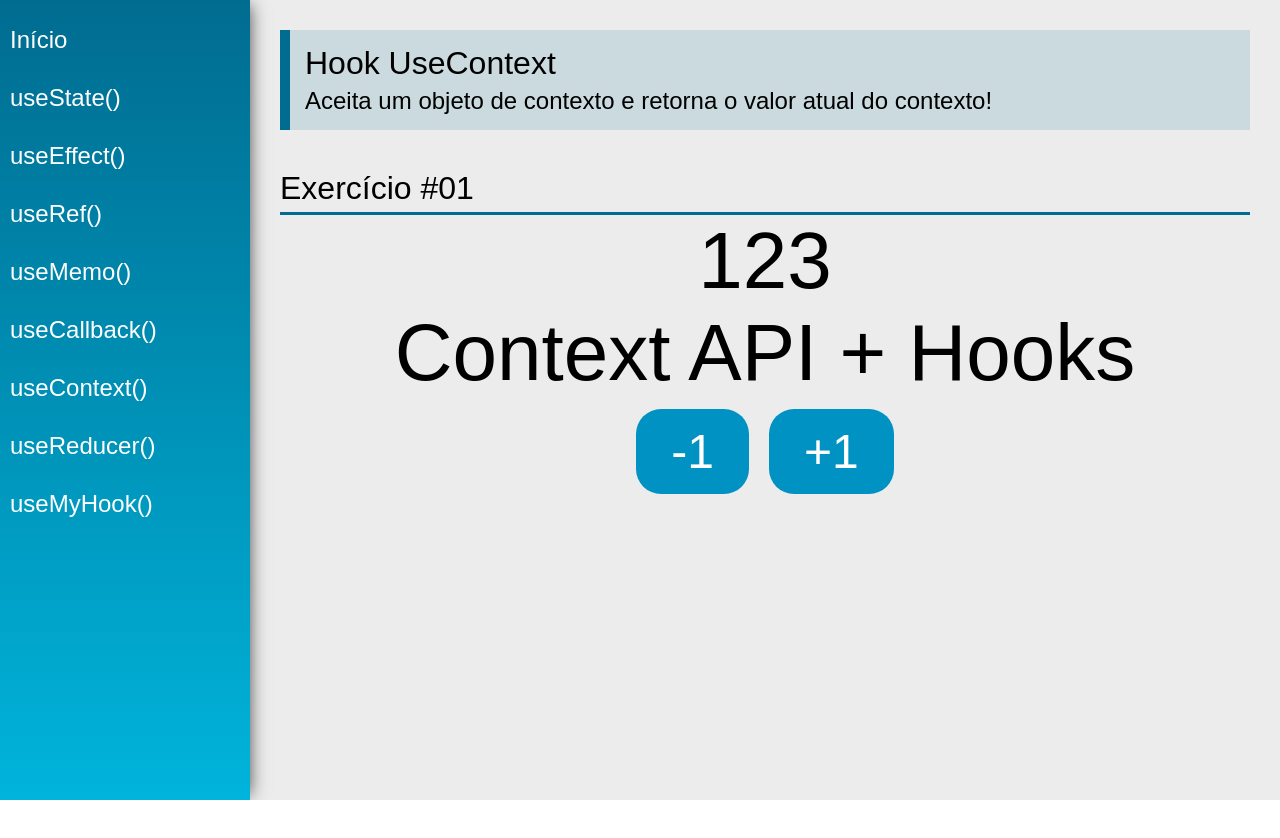
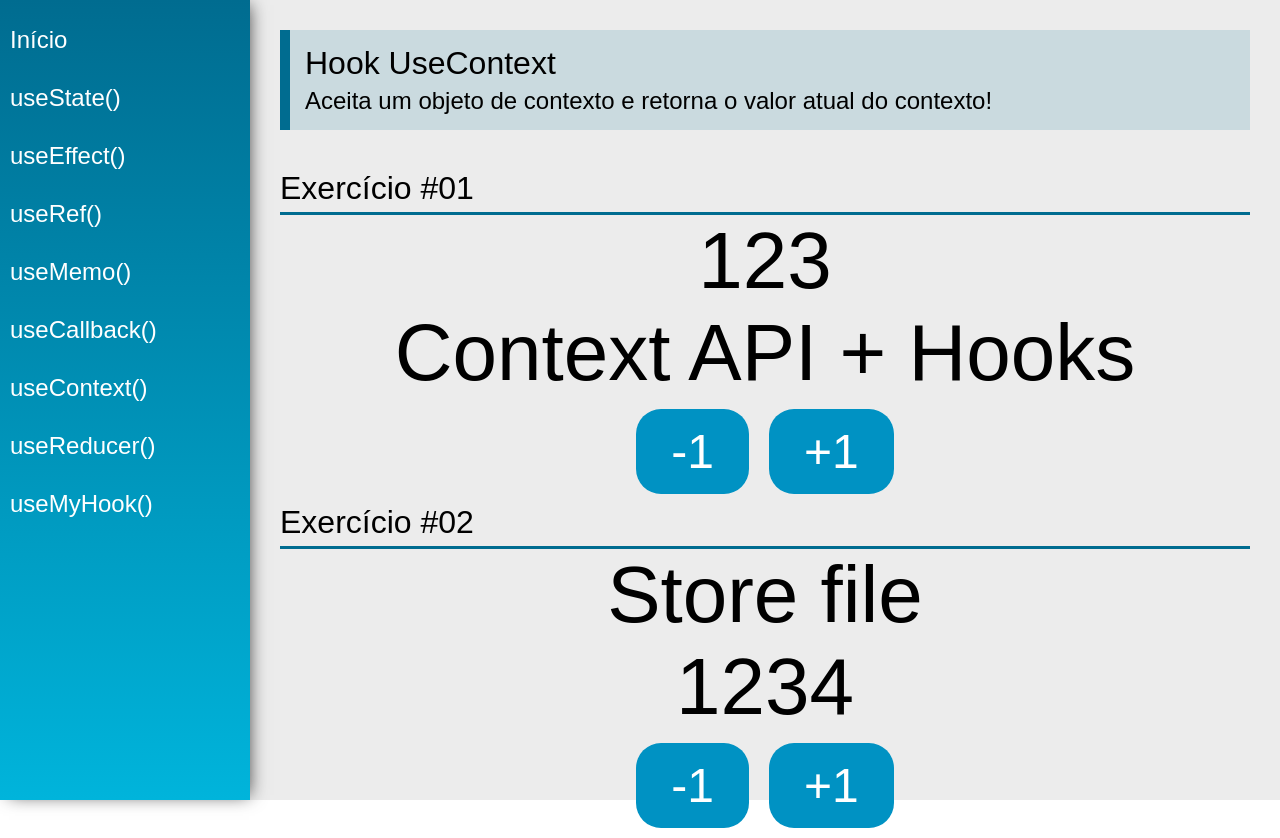
Before and after one commit to dronan/reactHooks, a React (Create React App) app: page /useContext in a window 1280 px wide. Before the commit the page ends 800 px from the top, so only its background shows below. Built offline with nearby package versions, Linux system fonts and the light colour scheme.

Commit message:
exemplo de uso do setcontext em um outro caso de uso, onde passamos funcao para um outro componente trabalhar

```diff
--- /dev/null
+++ b/src/data/Store.jsx
@@ -0,0 +1,33 @@
+import React, { useState } from 'react'
+
+const initialState = {
+    number: 1234,
+    text: 'Store file'
+}
+
+export const AppContext = React.createContext(initialState)
+
+const Store = props => {
+
+    const [state, setState] = useState(initialState)
+
+    function updateState(key, value) {
+        setState({
+            ...state,
+            [key]: value
+        })
+    }
+
+    return (
+        <AppContext.Provider value={{
+                number: state.number,
+                text: state.text,
+                setNumber: n => updateState('number', n),
+                setText: t => updateState('text', t)
+            }}>
+            {props.children}
+        </AppContext.Provider>
+    )
+}
+
+export default Store
--- a/src/views/App.jsx
+++ b/src/views/App.jsx
@@ -6,12 +6,14 @@ import Menu from '../components/layout/Menu'
 import Content from '../components/layout/Content'
 
 import DataContext, { data } from '../data/DataContext'
+import Store from '../data/Store'
 
 const App = props => {
 
     const [state, setState] = useState(data)
 
     return (
+        <Store>
             <DataContext.Provider value={{state, setState}}>
                     <div className="App">
                         <Router>
@@ -20,6 +22,7 @@ const App = props => {
                         </Router>
                     </div>
             </DataContext.Provider>
+        </Store>
     )
 }
 
--- a/src/views/examples/UseContext.jsx
+++ b/src/views/examples/UseContext.jsx
@@ -1,8 +1,9 @@
-import React, { useContext } from 'react'
+import React, { useContext, useEffect } from 'react'
 import PageTitle from '../../components/layout/PageTitle'
 
 import DataContext from '../../data/DataContext'
 import SectionTitle from '../../components/layout/SectionTitle'
+import { AppContext } from '../../data/Store'
 
 /*
     * usado para compartilhar dados entre componentes sem a necessidade de passar props.
@@ -22,12 +23,20 @@ const UseContext = (props) => {
 
     const {state, setState} = useContext(DataContext)
 
-    function setNumber(n) {
+    function addNumber(n) {
         setState({
             ...state,
             number: n
         })
     }
+
+    const { number, text, setNumber, setText } = useContext(AppContext)
+
+    useEffect(function() {
+        if(number > 1250) {
+            setText('Eita!!!')
+        }
+    },[number])
 
     return (
         <div className="UseContext">
@@ -42,11 +51,22 @@ const UseContext = (props) => {
                 <span className="text">{state.text}</span>
 
                 <div>
-                    <button className="btn" onClick={() => setNumber(state.number - 1)}>-1</button>
-                    <button className="btn" onClick={() => setNumber(state.number + 1)}>+1</button>
+                    <button className="btn" onClick={() => addNumber(state.number - 1)}>-1</button>
+                    <button className="btn" onClick={() => addNumber(state.number + 1)}>+1</button>
                 </div>
 
             </div>
+
+            <SectionTitle title="Exercício #02" />
+            <div className="center">
+                <span className="text">{text}</span>
+                <span className="text">{number}</span>
+                <div>
+                    <button className="btn" onClick={ _ => setNumber( number - 1)}>-1</button>
+                    <button className="btn" onClick={ _ => setNumber( number + 1)}>+1</button>
+                </div>
+            </div>
+
         </div>
     )
 }
```
Lines whose indentation alone changed are shown as unchanged.
